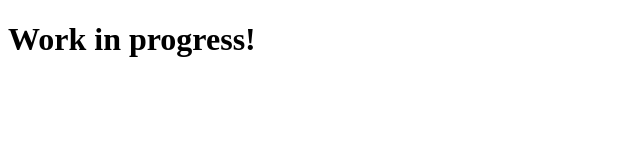
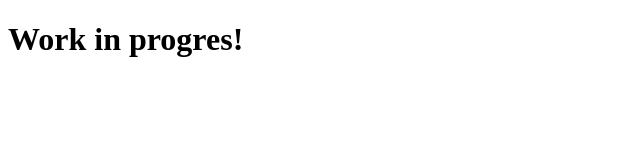
Before and after one commit to rival104/day03_ex01, a plain HTML site: page menu-bar.html in a window 1280 px wide. Shown: the full height of the page, 0-640 px from the left. Drawn offline with Linux system fonts and the light colour scheme.

Commit message:
closes #1

```diff
--- a/menu-bar.html
+++ b/menu-bar.html
@@ -4,6 +4,6 @@
 	<title></title>
 </head>
 <body>
-<h1>Work in progress!</h1>
+<h1>Work in progres!</h1>
 </body>
 </html>
```
